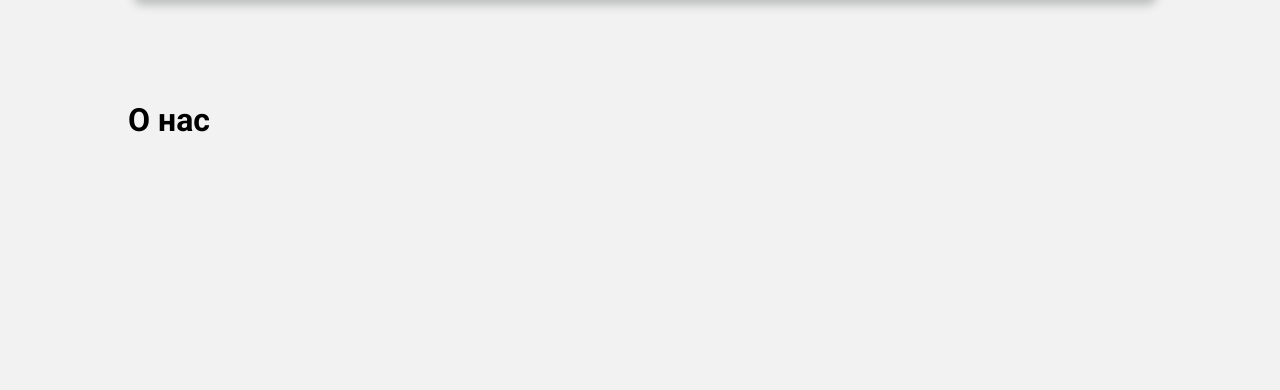
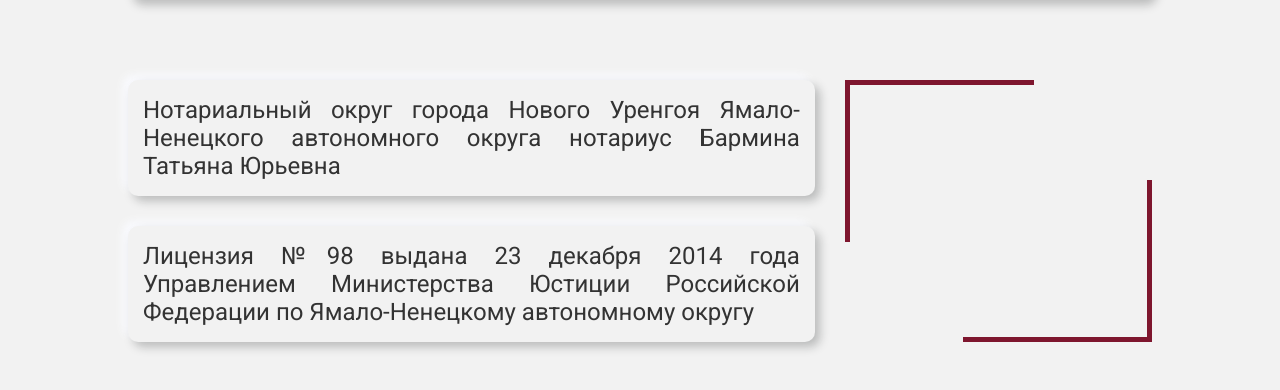
Before and after one commit to 1se3rr/Notary, a Flask app: page /about_us in a window 1280 px wide. Shown: the part 90-480 px from the top of the page. Run offline with Flask 3, Linux system fonts and the light colour scheme.

Commit message:
Add files via upload

```diff
--- /dev/null
+++ b/static/css/about_us.css
@@ -0,0 +1,63 @@
+.about{
+    width: 100%;
+    display: grid;
+    grid-template-columns: 70% 30%;
+    grid-template-rows: auto;
+}
+
+.description, .license-number{
+    position: relative;
+    height: 116px;
+    width: calc(100% - 30px); /* Ширина с учетом отступов */
+    padding: 15px; /* Отступы со всех сторон по 15 пикселей */
+    display: flex; /* Использование flexbox для центрирования содержимого */
+    align-items: center; /* Центрирование по вертикали */
+    justify-content: flex-start; /* Выравнивание по левому краю внутри flex-контейнера */
+    font-size: 24px; /* Размер шрифта */
+    border-radius: 10px; /* Скругление углов */
+    box-shadow: 5px 5px 10px rgba(22, 27, 29, 0.25), -5px -5px 10px rgba(250, 251, 255, 1); /* Двойная тень */
+    background-color: #F2F2F2; /* Цвет фона */
+    text-align: justify; /* Выравнивание текста по левому краю */
+    color: #333; /* Цвет текста */
+    box-sizing: border-box; /* Учитывает отступы в общий размер */
+    margin: 0;
+}
+
+.description{
+    margin-bottom: 30px;
+}
+
+.working-hours{
+    position: relative;
+    height: 262px;
+    width: 100%;
+    grid-row: span 2;
+    padding: 15px; /* Отступы со всех сторон по 15 пикселей */
+    display: flex; /* Использование flexbox для центрирования содержимого */
+    align-items: center; /* Центрирование по вертикали */
+    text-align: justify; /* Выравнивание по левому краю внутри flex-контейнера */
+    font-size: 18px; /* Размер шрифта */
+    box-sizing: border-box; /* Учитывает отступы в общий размер */
+}
+
+.working-hours::before,
+.working-hours:after {
+    content: ""; /* Необходимо для отображения псевдоэлементов */
+    position: absolute; /* Абсолютное позиционирование относительно .article */
+    border-style: solid; /* Стиль границы */
+    border-color:  #7E162E;; /* Цвет границы */
+}
+
+.working-hours:before {
+    top: 0; left: 0; /* Позиционирование в левом верхнем углу */
+    width: calc(60%); /* Ширина линии рамки, 60% от ширины блока */
+    height: calc(60%); /* Высота линии рамки, 60% от высоты блока */
+    border-width: 5px 0 0 5px; /* Толщина линии только сверху и слева */
+}
+
+.working-hours:after {
+    bottom: 0; right: 0; /* Позиционирование в правом нижнем углу */
+    width: calc(60%); /* Ширина линии рамки, 60% от ширины блока */
+    height: calc(60%); /* Высота линии рамки, 60% от высоты блока */
+    border-width: 0 5px 5px 0; /* Толщина линии только снизу и справа */
+}
--- a/templates/about_us.html
+++ b/templates/about_us.html
@@ -1,13 +1,26 @@
 {% extends 'base.html'%}
+
+{% block head%}
+    <link rel="stylesheet" href="{{ url_for('static', filename='css/about_us.css')}}">
+    <link rel="" href="{{ url_for('static', filename='js/.js')}}">
+{% endblock %}
 
 {% block title %}
 О нас
 {% endblock %}
 
 {% block content %}
-<h1>О нас</h1>
+
+    <section class="about">
+    <p class="description">Нотариальный округ города Нового Уренгоя Ямало-Ненецкого автономного округа нотариус Бармина Татьяна Юрьевна</p>
 
 
+    <time class="working-hours">
+        <!-- Добавьте сюда время работы или оставьте пустым для дальнейшего наполнения -->
+    </time>
 
 
+    <p class="license-number">Лицензия №98 выдана 23 декабря 2014 года Управлением Министерства Юстиции Российской Федерации по Ямало-Ненецкому автономному округу</p>
+    </section>
+
 {% endblock %}
```
